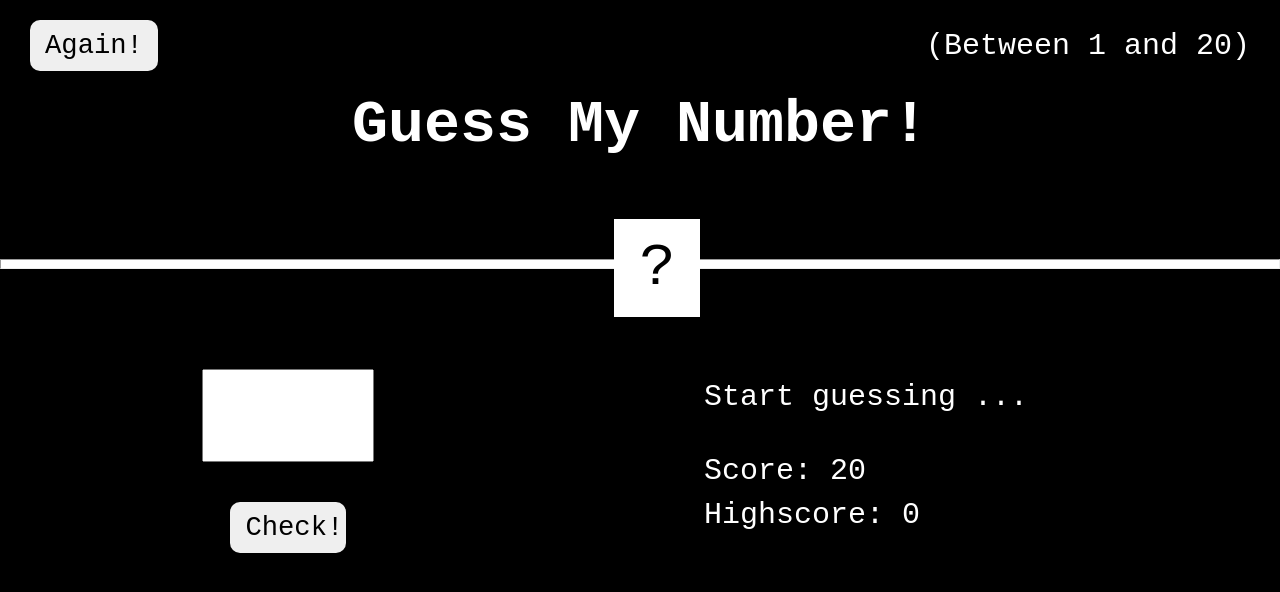
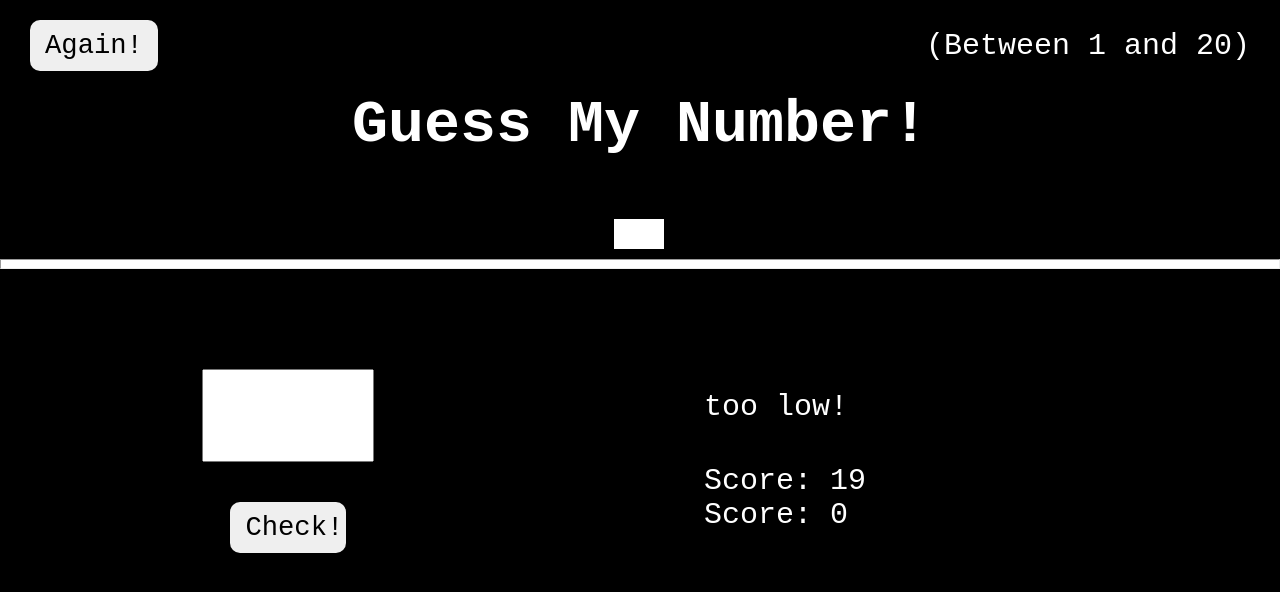
Before and after one commit to it5ali-dev/javascript, a plain HTML site: page DOM-manipulation/project-1/index.html in a window 1280 px wide. Both pictures are taken after a click on the button "Check!". Drawn offline with Linux system fonts and the light colour scheme.

Commit message:
add minor functionality to script file

```diff
--- a/DOM-manipulation/project-1/index.html
+++ b/DOM-manipulation/project-1/index.html
@@ -18,13 +18,13 @@
     </div>
     <div id="scoring">
       <div class="user">
-        <input type="number" />
-        <button>Check!</button>
+        <input class="userInput" type="number" />
+        <button class="check">Check!</button>
       </div>
       <div class="user display">
         <p class="estimate">Start guessing ...</p>
-        <p class="score">Score: 20</p>
-        <p class="highScore">Highscore: 0</p>
+        <p>Score: <span class="score"></span></p>
+        <p>Score: <span class="highScore"></span></p>
       </div>
     </div>
   </body>
--- a/DOM-manipulation/project-1/script.js
+++ b/DOM-manipulation/project-1/script.js
@@ -1 +1,37 @@
 'use strict'
+
+const input = document.querySelector('.userInput')
+// console.log(input.value);
+const check = document.querySelector('.check')
+const box = document.querySelector('.box')
+const estimate = document.querySelector('.estimate')
+const high = document.querySelector('.highScore')
+let highScore = 0
+high.textContent = highScore
+const turn = document.querySelector('.score')
+let score = 20
+let random = Math.round(Math.random() * 100)
+
+// input.value = Number(input.value)
+
+// console.log(random);
+turn.textContent = score
+
+// console.log(typeof (input.value));
+
+check.onclick = function () {
+    box.textContent = input.value
+    if (Number(input.value) === random) {
+        estimate.textContent = `You Guess my number !`;
+        high.textContent = score
+        return
+    } else if (Number(input.value) < random) {
+        estimate.textContent = `too low!`
+    } else if (Number(input.value) > random) {
+        estimate.textContent = `too high!`
+    } else {
+        console.log(`Something wents wrong`);
+    }
+    --score
+    turn.textContent = score
+}
--- a/DOM-manipulation/project-1/style.css
+++ b/DOM-manipulation/project-1/style.css
@@ -24,6 +24,7 @@ button {
     font-size: 1.7rem;
     border: none;
     border-radius: 10px;
+    cursor: pointer;
 }
 
 h1 {
```
